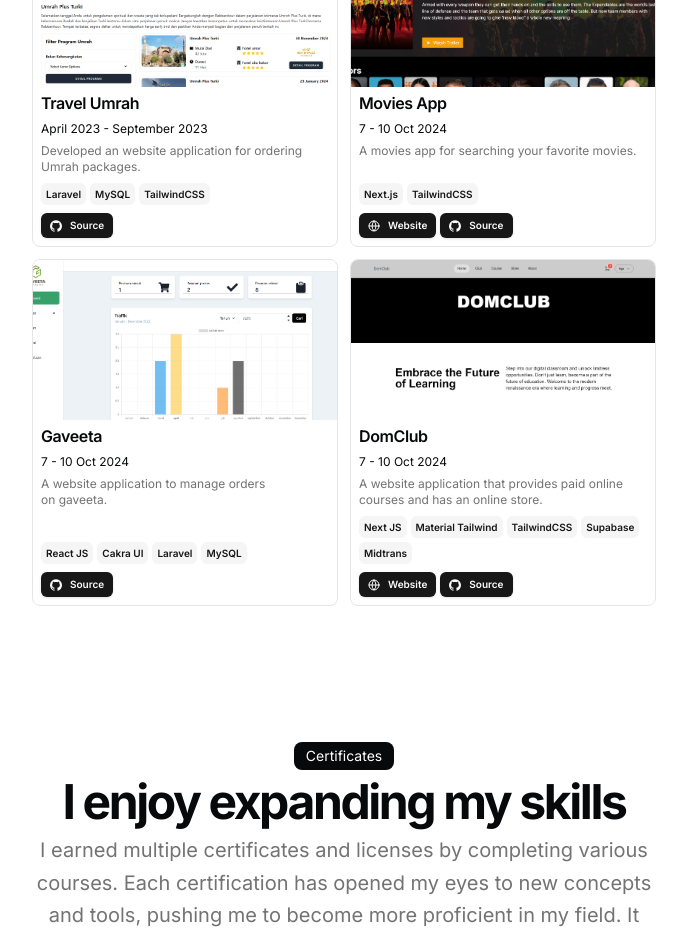
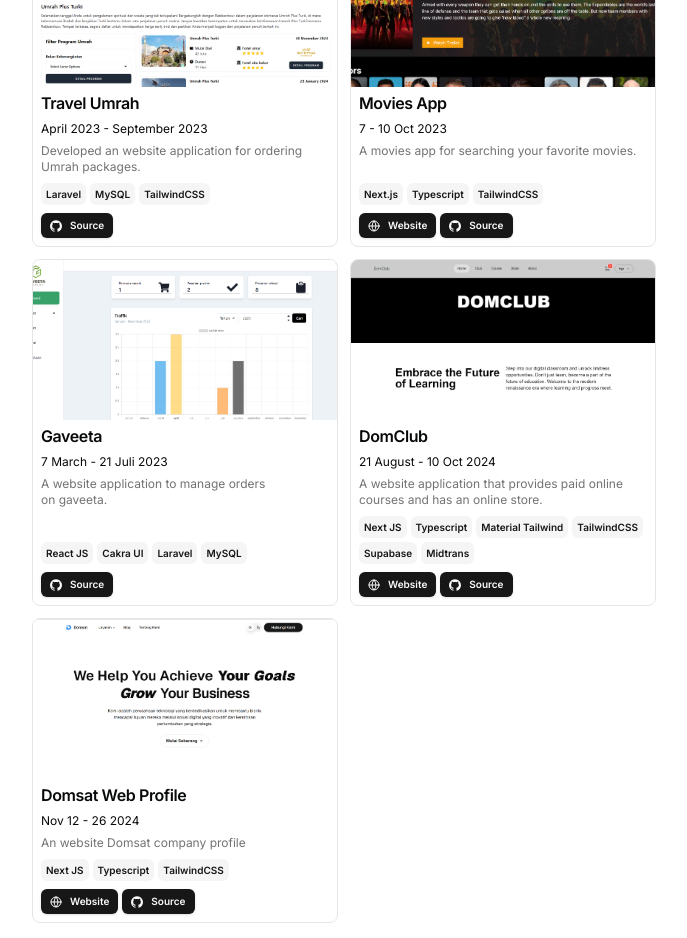
Before and after one commit to GhozyIkbarF/ghozy-ikbar-fathoni, a Next.js app: page / in a window 1280 px wide. Shown: the part 1720-2658 px from the top of the page, without its empty margins (296-983 px from the left). Built offline with nearby package versions, Linux system fonts and the light colour scheme.

Commit message:
add new project

```diff
--- a/content/hello-world.mdx
+++ b/content/hello-world.mdx
@@ -1,7 +1,7 @@
 ---
-title: "Student of master anas"
+title: ""
 publishedAt: "2024-06-18"
-summary: "My blog about master anas."
+summary: "My blog about."
 ---
 
 Hi there! I am a student of master anas
--- a/src/data/resume.tsx
+++ b/src/data/resume.tsx
@@ -7,8 +7,8 @@
   url: "https://dillion.io",
   location: "Boyolali, Central Java, Indonesia",
   locationLink: "http://maps.google.com/maps/@-7.516667,110.600000,17z?source=sh%2Fx%2Fsrp%2Fwr%2Fm1%2F1&kgs=2fe6cb3d35335923",
-  description: "Web Developer. I love building things and helping people. Very active on Twitter.",
-  summary: "As a fresh graduate from Computer Science at Muhammadiyah University of Surakarta, I am passionate about web development with strong skills in HTML, CSS, JavaScript, TypeScript, and various front-end frameworks like React JS and Laravel. I specialize in crafting visually appealing and user-friendly websites, backed by a deep understanding of web design principles, responsive design, and best practices in web development. Eager to contribute my skills to innovative projects and continue growing in the ever-evolving tech landscape.",
+  description: "I love building things and helping people. Very active on Twitter.",
+  summary: "As a graduate from Computer Science at Muhammadiyah University of Surakarta, I am passionate about web development with strong skills in HTML, CSS, JavaScript, TypeScript, and various front-end frameworks like React JS and Laravel. I specialize in crafting visually appealing and user-friendly websites, backed by a deep understanding of web design principles, responsive design, and best practices in web development. Eager to contribute my skills to innovative projects and continue growing in the ever-evolving tech landscape.",
   avatarUrl: "/me.jpeg",
   skills: [
     "React",
@@ -20,6 +20,8 @@
     "MySQL",
     "TailwindCSS",
     "Git",
+    "Figma",
+    "Microsoft Office",
   ],
   navbar: [
     { href: "/", icon: HomeIcon, label: "Home" },
@@ -101,7 +103,10 @@
       badges: [],
       start: 'Feb 2022',
       end: 'July 2022',
-      description: 'Developed a web application for the Goto Impact Foundation which allows users to donate to various causes and track their impact. Implemented a custom React component library using TailwindCSS and Storybook. Integrated the application with the Stripe API to handle donations and subscriptions.',
+      description: [
+        'Introduced to JavaScript most popular library ReactJS',
+        'Developed an learing platform using ReactJS.',
+      ],
     },
   ],
   education: [
@@ -199,12 +204,13 @@
     {
       title: "Movies App",
       href: "https://ghozyikbarf-movie-collection.vercel.app",
-      dates: "7 - 10 Oct 2024",
+      dates: "7 - 10 Oct 2023",
       active: true,
       description:
         "A movies app for searching your favorite movies.",
       technologies: [
         "Next.js",
+        "Typescript",
         "TailwindCSS",
       ],
       links: [
@@ -225,7 +231,7 @@
     {
       title: "Gaveeta",
       href: "",
-      dates: "7 - 10 Oct 2024",
+      dates: "7 March - 21 Juli 2023",
       active: false,
       description:
         "A website application to manage orders on gaveeta.",
@@ -248,12 +254,13 @@
     {
       title: "DomClub",
       href: "https://domsat-course.vercel.app",
-      dates: "7 - 10 Oct 2024",
+      dates: "21 August - 10 Oct 2024",
       active: false,
       description:
         "A website application that provides paid online courses and has an online store.",
       technologies: [
         "Next JS",
+        "Typescript",
         "Material Tailwind",
         "TailwindCSS",
         "Supabase",
@@ -274,6 +281,33 @@
       image: "/domclub.png",
       video: "",
     },
+    {
+      title: "Domsat Web Profile",
+      href: "",
+      dates: "Nov 12 - 26 2024",
+      active: false,
+      description:
+        "An website Domsat company profile",
+      technologies: [
+        "Next JS",
+        "Typescript",
+        "TailwindCSS",
+      ],
+      links: [
+        {
+          type: "Website",
+          href: "https://www.domsat.co.id",
+          icon: <Icons.globe className="size-3" />,
+        },
+        {
+          type: "Source",
+          href: "https://github.com/Domsatio/company-profile",
+          icon: <Icons.github className="size-3" />,
+        }
+      ],
+      image: "/domsat_profile.png",
+      video: "",
+    }
   ],
   certificate: [
     {
```
Also changed, not shown: public/domsat_profile.png (added).
